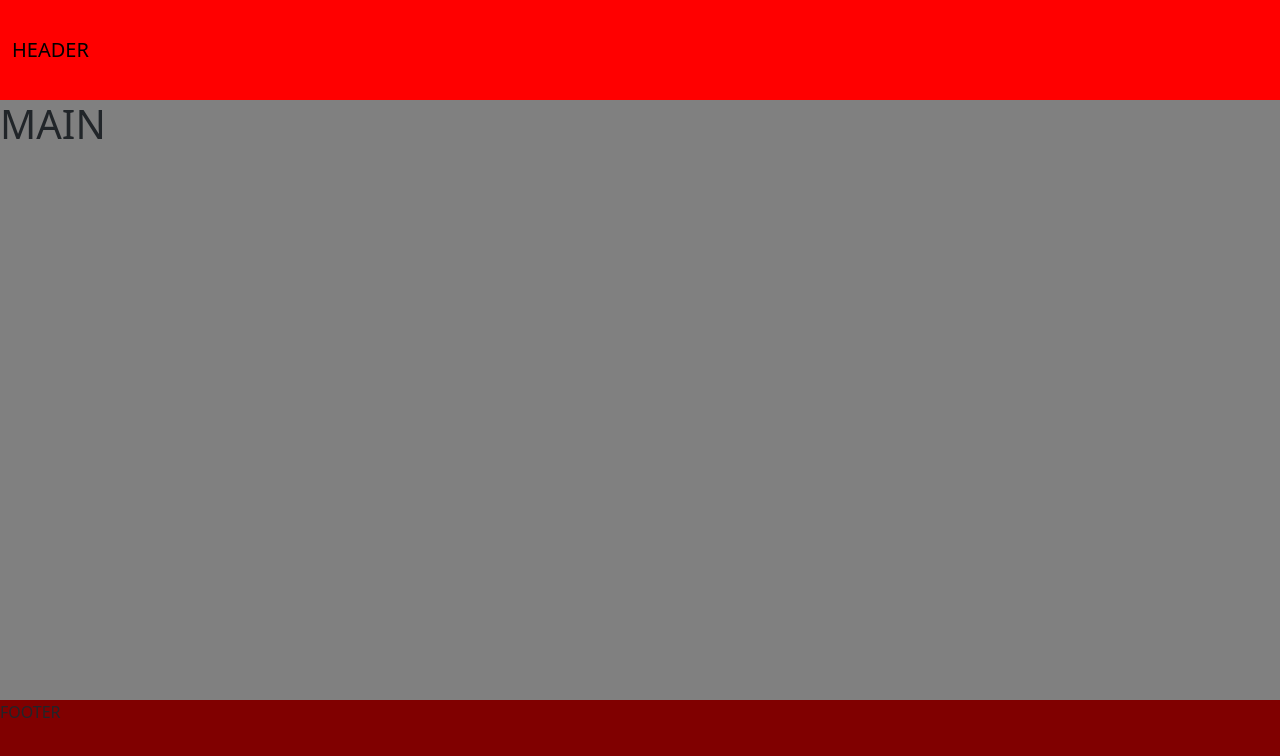
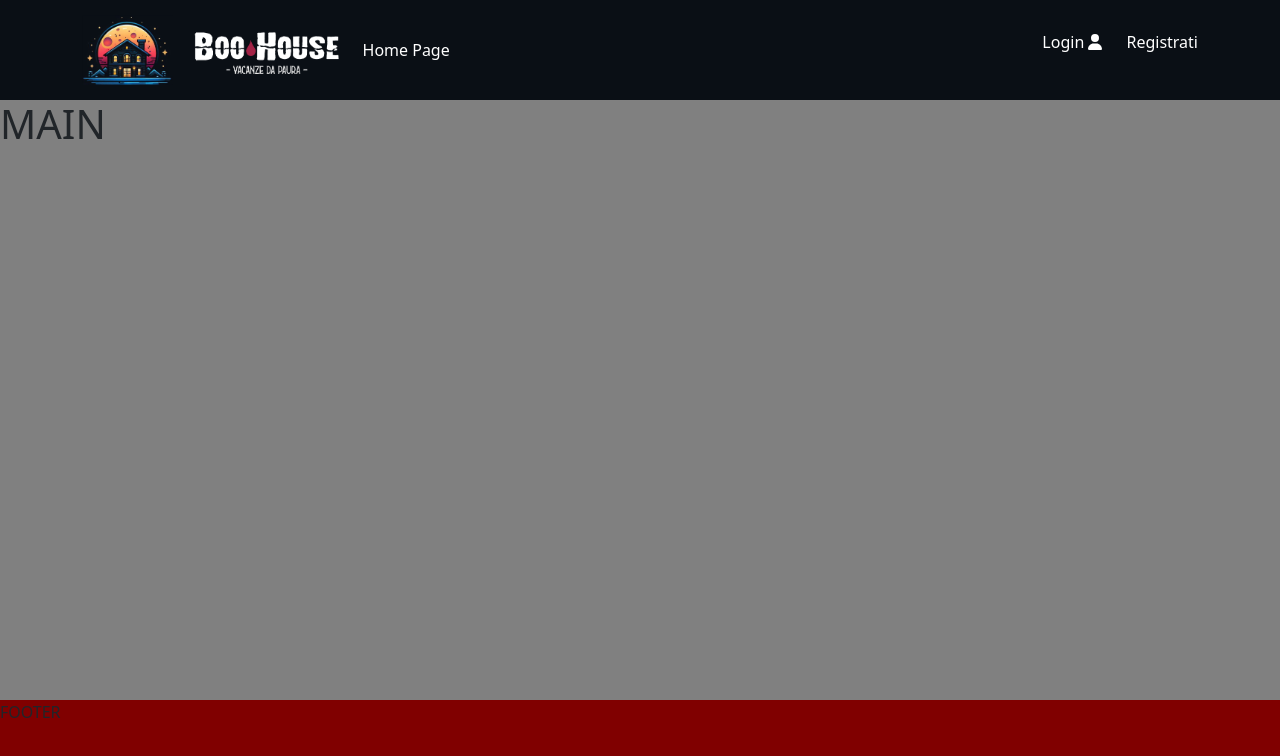
Before and after one commit to MatteoOliva/vue-booHouse, a Vue app: page / in a window 1280 px wide. Shown: the top 756 px of the page. Built offline with nearby package versions, Linux system fonts and the light colour scheme.

Commit message:
feat: Adjusted Header style

```diff
--- a/src/components/AppHeader.vue
+++ b/src/components/AppHeader.vue
@@ -4,7 +4,7 @@ import axios from 'axios';
 export default {
     data() {
         return {
-            title: "HEADER"
+
         };
     }
 }
@@ -12,19 +12,66 @@ export default {
 </script>
 
 <template>
-    <nav class="navbar header">
-        <div class="container-fluid">
-            <a class="navbar-brand" href="#">{{ title }}</a>
+
+    <div class="container-header">
+
+        <div class="header d-flex  align-items-center">
+
+            <div class="container d-flex justify-content-between align-items-center">
+                <div class="logo-left d-flex align-items-center gap-4">
+                    <img src="/src/img/head-logo.png" alt="">
+                    <a href="">Home Page</a>
+                </div>
+
+                <div class="header-right">
+
+                    <ul class="d-flex gap-4 ">
+                        <li><a href="">Login <font-awesome-icon icon="fa-solid fa-user" /></a></li>
+                        <li><a href="">Registrati</a></li>
+                    </ul>
+
+                </div>
+            </div>
         </div>
-    </nav>
+
+    </div>
+
 
 </template>
 
 <style lang="scss" scoped>
-.header {
-    width: 100%;
+.container-header {
+
     height: 100px;
-    background-color: red;
+    background-color: #0A0F15;
+
+    .logo-left {
+        height: 100px;
+
+        img {
+            max-height: 70%;
+
+        }
+
+        a {
+            text-decoration: none;
+            color: white
+        }
+    }
+
+    .header-right {
+
+        ul li {
+            list-style: none;
+            color: white;
+
+            a {
+                text-decoration: none;
+                color: white
+            }
+
+        }
+    }
 
 }
 </style>
```
Also changed, not shown: src/img/head-logo.png (added).
